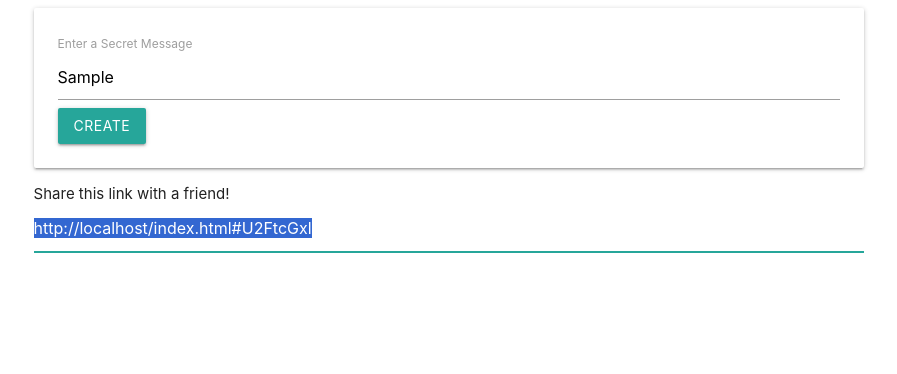
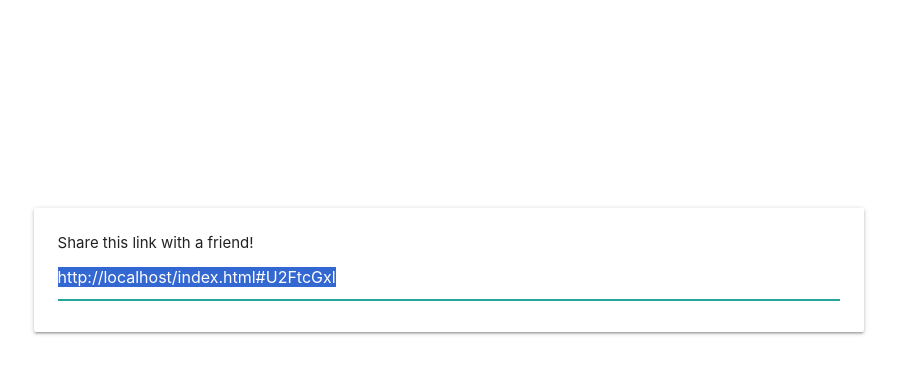
Before and after one commit to jjliman/secret-message, a plain HTML site: page index.html in a window 1280 px wide. Both pictures are taken after typing "Sample" into the empty fields and a click on the button "CREATE". Shown: the whole page, without its empty margins (191-1088 px from the left). Drawn offline with nearby package versions, Linux system fonts and the light colour scheme.

Commit message:
add custom styles

```diff
--- /dev/null
+++ b/index.css
@@ -0,0 +1,3 @@
+.row {
+    margin-top: 25vh;
+}
--- a/index.html
+++ b/index.html
@@ -2,21 +2,23 @@
 <html>
     <head>
         <link rel="stylesheet" href="https://cdnjs.cloudflare.com/ajax/libs/materialize/1.0.0/css/materialize.min.css">
+        <link rel="stylesheet" href="index.css">
     </head>
     <body>
         <div class="row">
             <div class="col s8 offset-s2">
-                <div class="card-panel">
+                <div id="message-form" class="card-panel">
                     <form>
                         <label for="">Enter a Secret Message</label>
                         <input id="message-input">
                         <button class="btn">Create</button>
                     </form>
                 </div>
-
-                <div>
-                    Share this link with a friend!
-                    <input id="link-input">
+                <div id="link-form" class="card-panel hide">
+                    <div>
+                        Share this link with a friend!
+                        <input id="link-input">
+                    </div>
                 </div>
             </div>
         </div>
--- a/index.js
+++ b/index.js
@@ -1,6 +1,9 @@
 // is a normal <button></button> considered a submit in a form?
 document.querySelector('form').addEventListener('submit', event => {
     event.preventDefault();
+
+    document.querySelector('#message-form').classList.add('hide');
+    document.querySelector('#link-form').classList.remove('hide');
 
     const input = document.querySelector('#message-input');
     const encrypted = btoa(input.value);
```
